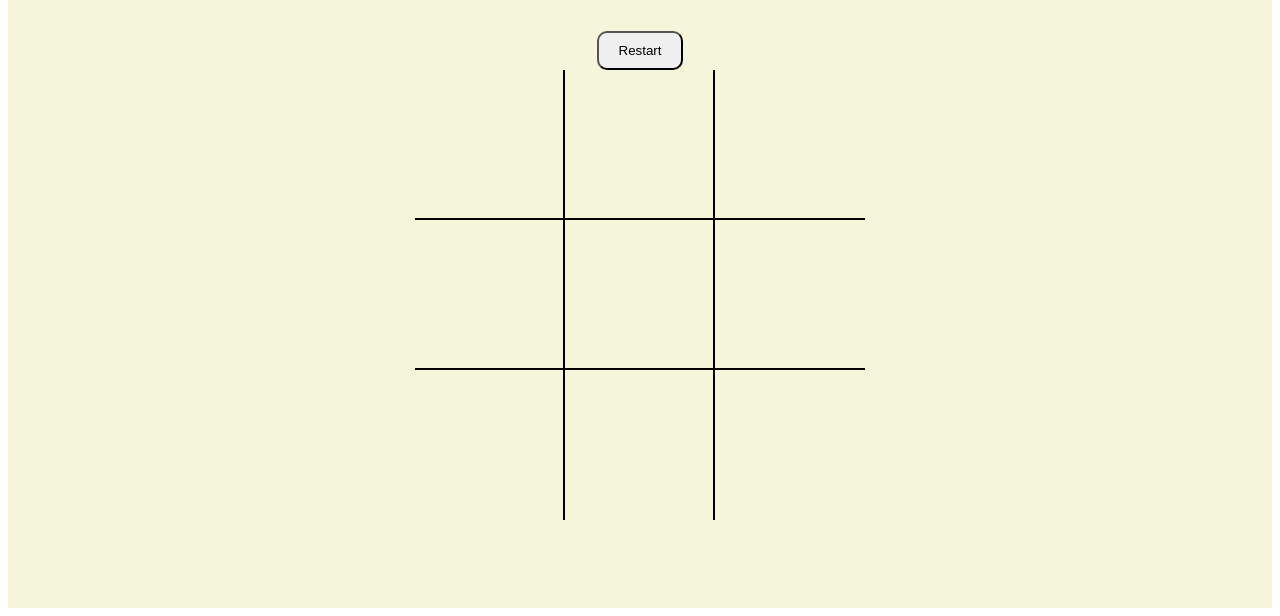
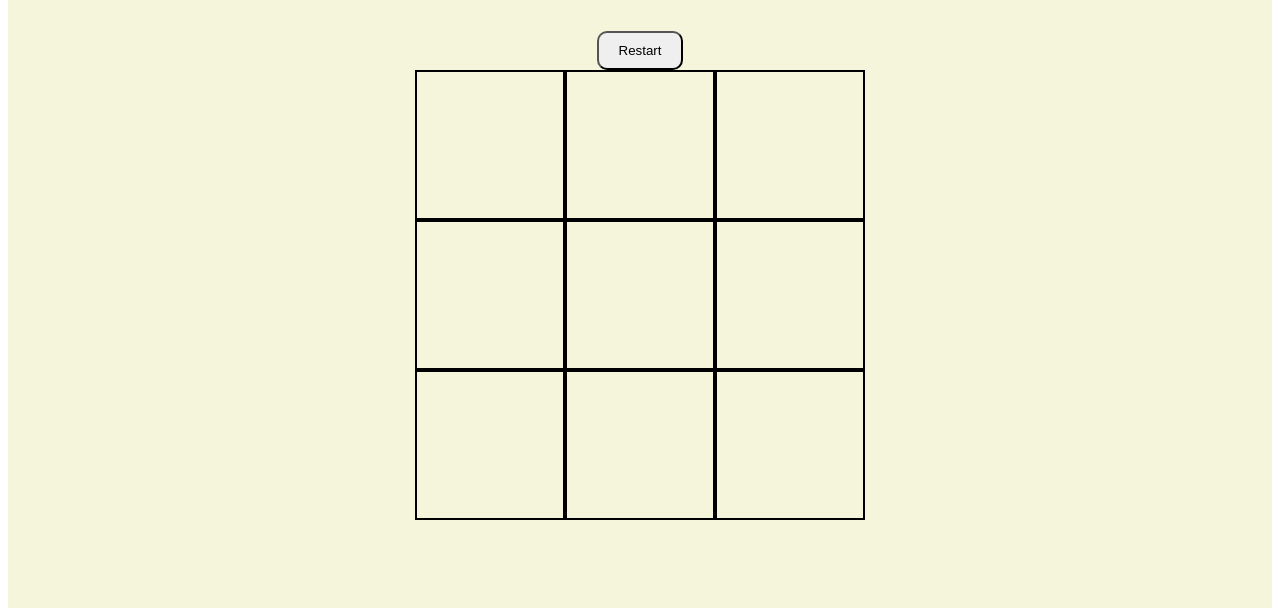
Before and after one commit to Teonats/Tic-Tac-Toe-Game, a plain HTML site: page index.html in a window 1280 px wide. Shown: the part 200-816 px from the top of the page. Drawn offline with Linux system fonts and the light colour scheme; files that its build step writes are made by us from their sources.

Commit message:
add code

```diff
--- a/style.css
+++ b/style.css
@@ -48,14 +48,8 @@ text-transform: uppercase;
         font-size: 120p;
         border-right: 2px solid;
         border-bottom: 2px solid;
-    }
-
-    .box:nth-child(3n) {
-        border-right: none;
-    }
-
-    .box:nth-child(6) ~ .box {
-        border-bottom: none;
+        border-left: 2px solid;
+        border-top: 2px solid;
     }
 
 button {
```
